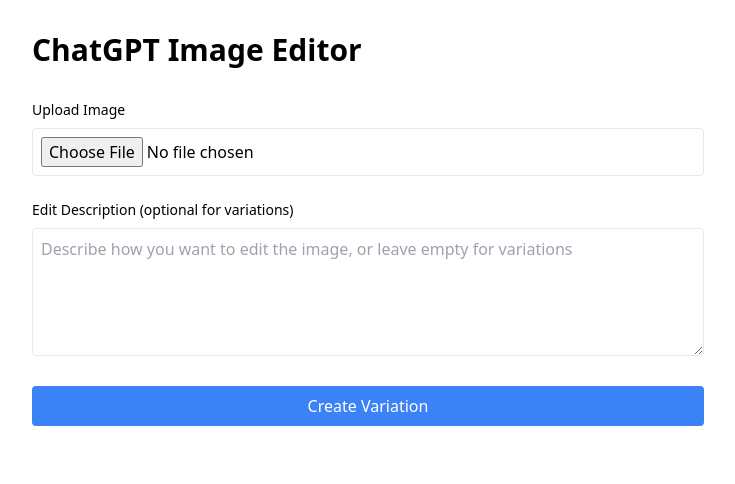
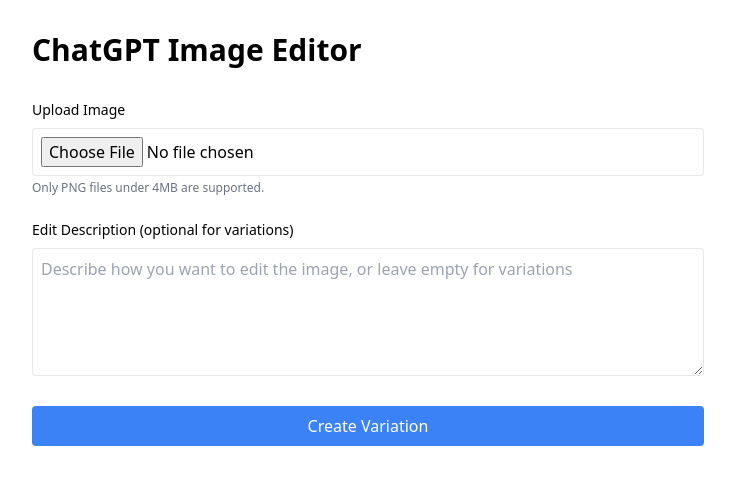
Before and after one commit to vibetolaunch/ChatGPT-image-1-POC, a Next.js app: page / in a window 1280 px wide. Shown: the top 484 px of the page, without its empty margins (272-1007 px from the left). Built offline with nearby package versions, Linux system fonts and the light colour scheme.

Commit message:
add png warning

```diff
--- a/app/page.tsx
+++ b/app/page.tsx
@@ -100,6 +100,7 @@
               onChange={handleImageChange}
               className="w-full p-2 border rounded"
             />
+<p className="text-xs text-gray-500 mt-1">Only PNG files under 4MB are supported.</p>
           </div>
 
           {previewImage && (
```
